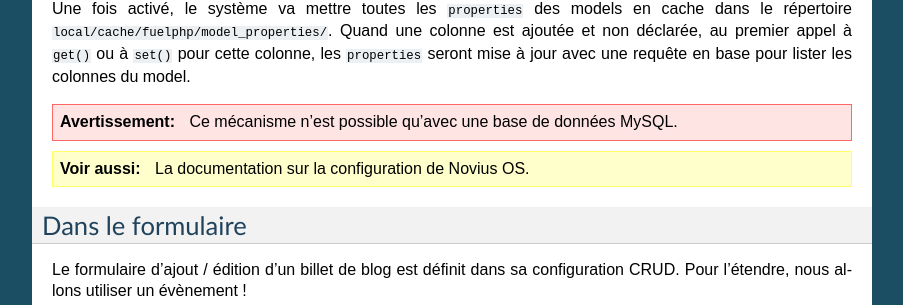
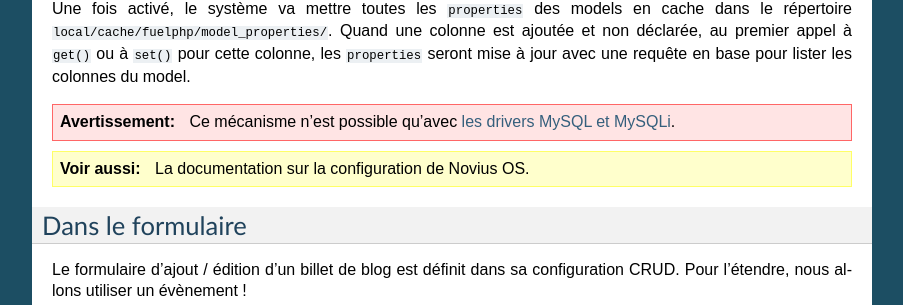
Before and after one commit to vrcAlbert/documentation-api, a Sphinx documentation site: the page built from source/app_extend/add_field.rst, in a window 1280 px wide and 900 px high, scrolled down 999 px. Shown: the part 147-452 px from the top of the window, without its empty margins (198-1101 px from the left). Built offline with Sphinx 7.4.7, drawn with Linux system fonts in a browser that asks for light colours.

Commit message:
Update 'Add a field': add doc for extend model

```diff
--- a/source/app_extend/add_field.rst
+++ b/source/app_extend/add_field.rst
@@ -69,7 +69,7 @@ les ``properties`` seront mise à jour avec une requête en base pour lister les
 
 .. warning::
 
-    Ce mécanisme n'est possible qu'avec une base de données MySQL.
+    Ce mécanisme n'est possible qu'avec `les drivers MySQL et MySQLi <http://fuelphp.com/docs/packages/orm/creating_models.html#/creation>`__.
 
 .. seealso::
 
```
